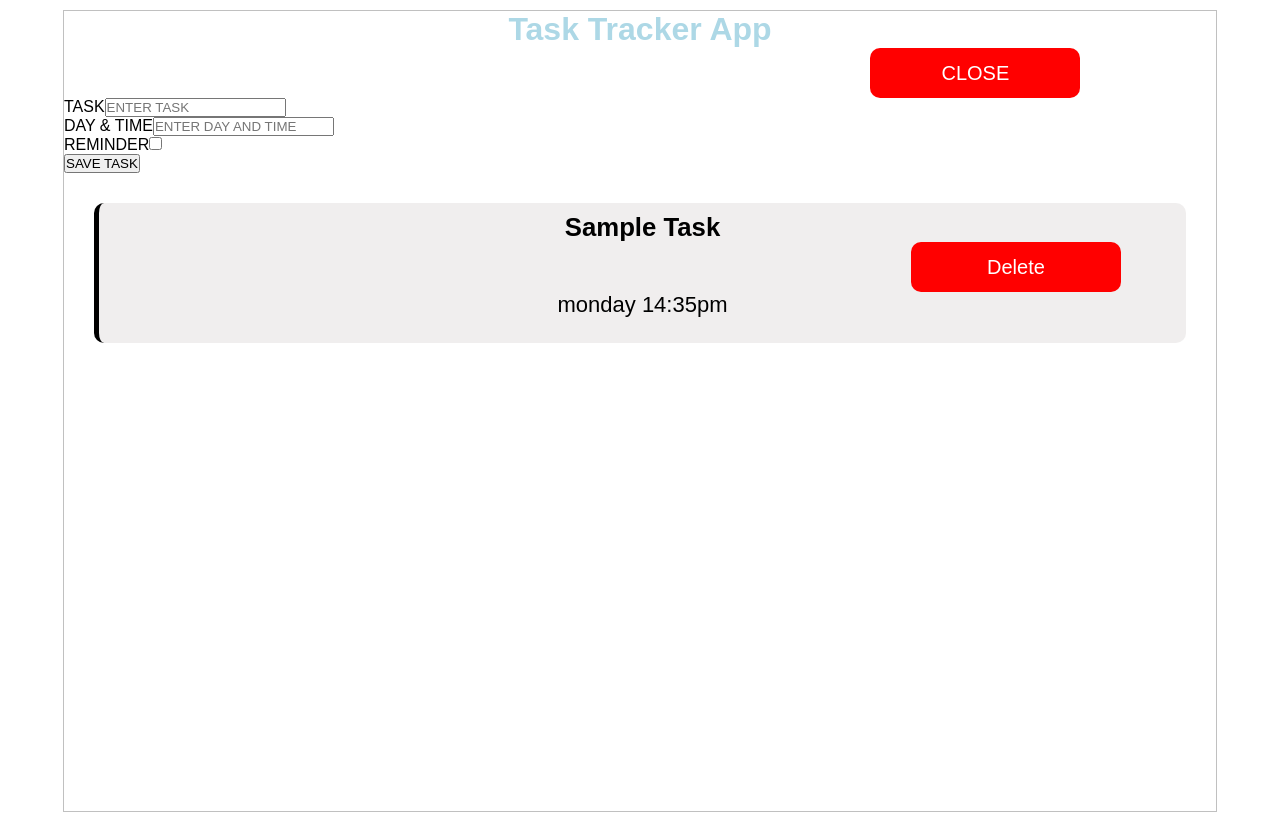
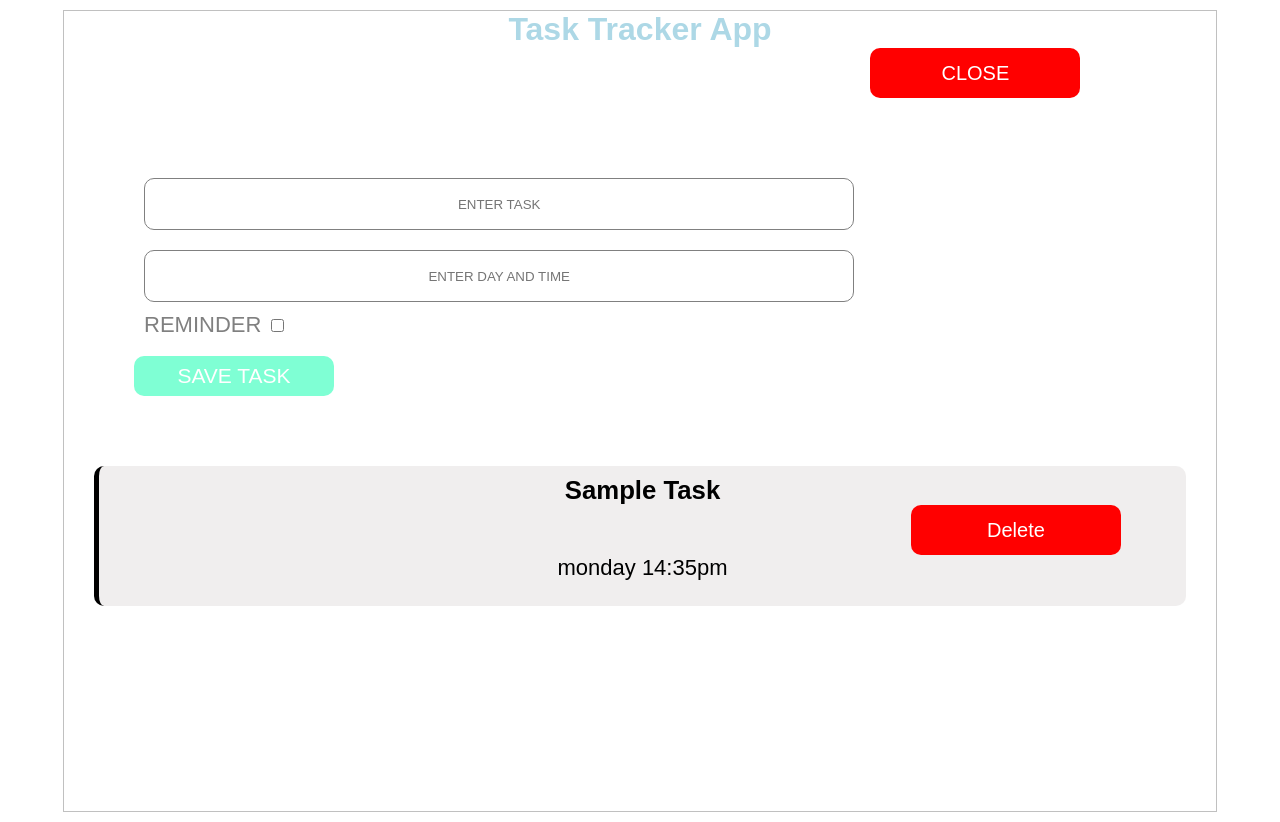
Before and after one commit to Doreen2002/React-Task-Tracker-App, a React (Create React App) app: page / in a window 1280 px wide. Both pictures are taken after a click on the button "ADD". Built offline with nearby package versions, Linux system fonts and the light colour scheme.

Commit message:
added form styling for task app

```diff
--- a/src/components/AddTask.js
+++ b/src/components/AddTask.js
@@ -27,19 +27,19 @@ const AddTask = ({onAdd})=>
     }
 
     return (
-        <form className="add-task-form" onSubmit={onSubmit}>
+        <form className="form" onSubmit={onSubmit}>
           <div>
-              <label>TASK</label>
+
               <input type="text" placeholder="ENTER TASK" value={text}
               onChange={(e)=>setText(e.target.value)}
-              ></input>
+              className="input-box"></input>
 
           </div>
           <div>
-              <label>DAY & TIME</label>
+
               <input type="text" placeholder="ENTER DAY AND TIME"
               value={day} onChange={(e)=>setDay(e.target.value)}
-              ></input>
+              className="input-box"></input>
 
           </div>
           <div>
@@ -47,10 +47,10 @@ const AddTask = ({onAdd})=>
               <input type="checkbox" value={reminder}
               checked={reminder}
               onChange={(e)=>setReminder(e.currentTarget.checked)}
-              ></input>
+             ></input>
           </div>
-          <span>{inputValidation}</span>
-         <input type="submit" value="SAVE TASK"></input>
+          <span className="error">{inputValidation}</span> <br></br>
+         <input type="submit" value="SAVE TASK" className= "save"></input>
 
         </form >
     )
--- a/src/index.css
+++ b/src/index.css
@@ -46,3 +46,44 @@ body, html{
 {
   border-left: 5px solid black;
 }
+
+.form
+{
+
+  margin: 30px;
+  padding: 40px;
+
+}
+.input-box
+{
+ border: 1px gray solid;
+  width: 70%;
+  border-radius: 10px;
+  height: 50px;
+  margin: 10px;
+  text-align: center;
+
+}
+label
+{
+  color: gray;
+  font-size: 22px;
+  padding: 10px;
+}
+.save
+{
+  border: none;
+  border-radius: 10px;
+  height: 40px;
+  width: 200px;
+  background-color: aquamarine;
+  text-align: center;
+  font-size: 21px;
+  margin: auto;
+  color: white;
+}
+.error
+{
+  color: red;
+  font-size: 15px;
+}
```
